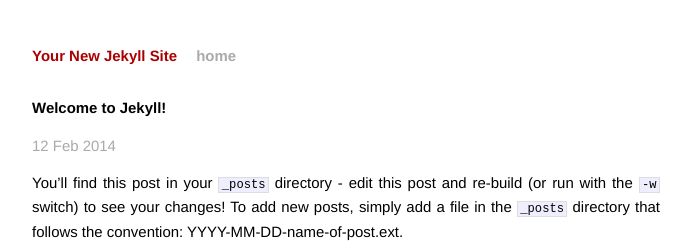
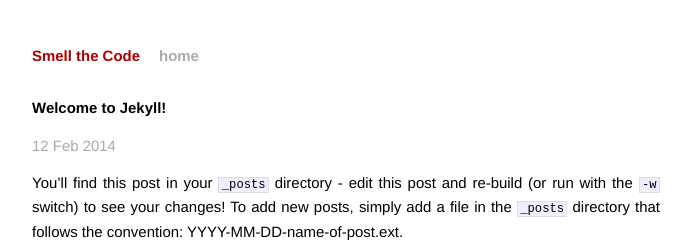
Before and after one commit to jenaiz/jenaiz.github.io, a Jekyll site: the page built from _posts/2014-02-12-welcome-to-jekyll.markdown, in a window 1280 px wide. Shown: the top 243 px of the page, without its empty margins (294-985 px from the left). Built offline with Jekyll 4.4.1, drawn with Linux system fonts in a browser that asks for light colours; Markdown is read by kramdown in place of the engine named in the settings.

Commit message:
updating setup

```diff
--- a/_config.yml
+++ b/_config.yml
@@ -1,3 +1,8 @@
-name: Your New Jekyll Site
+name: Smell the Code
 markdown: redcarpet
 pygments: true
+description: by Jesús Navarrete
+url: http://0.0.0.0:4000
+#url: http://jenaiz.github.io
+
+permalink: /:title
```
